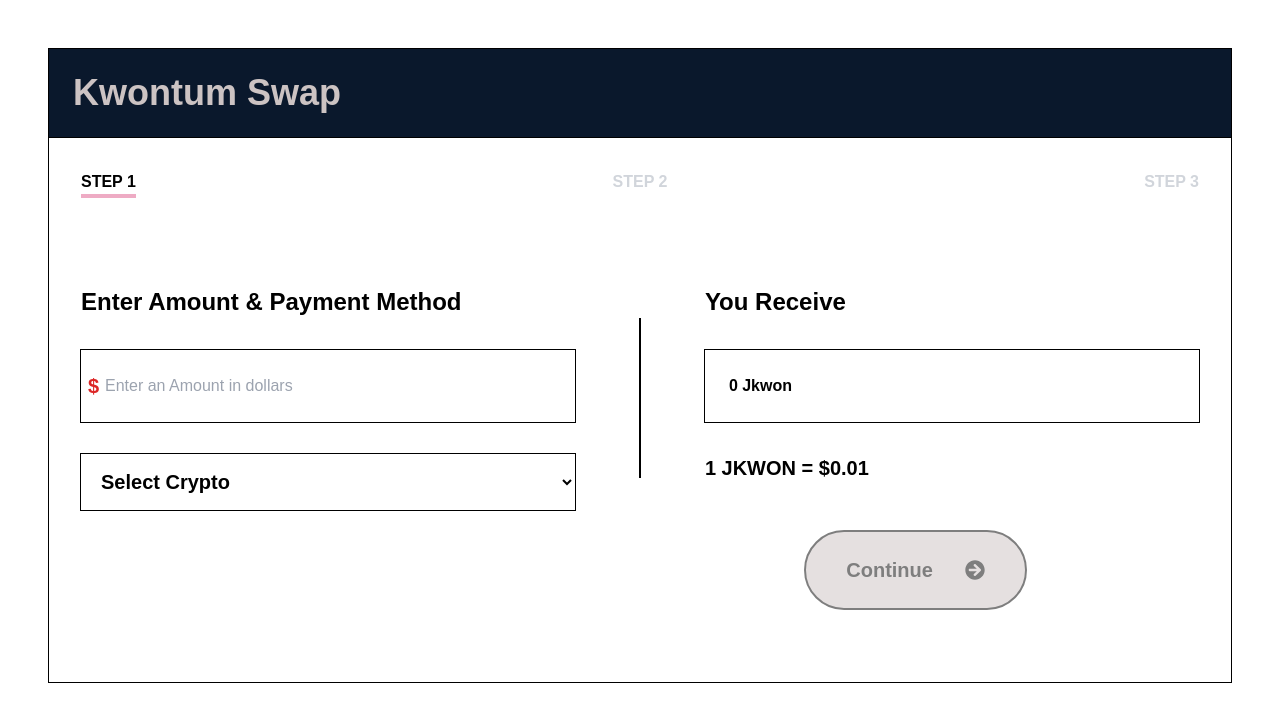
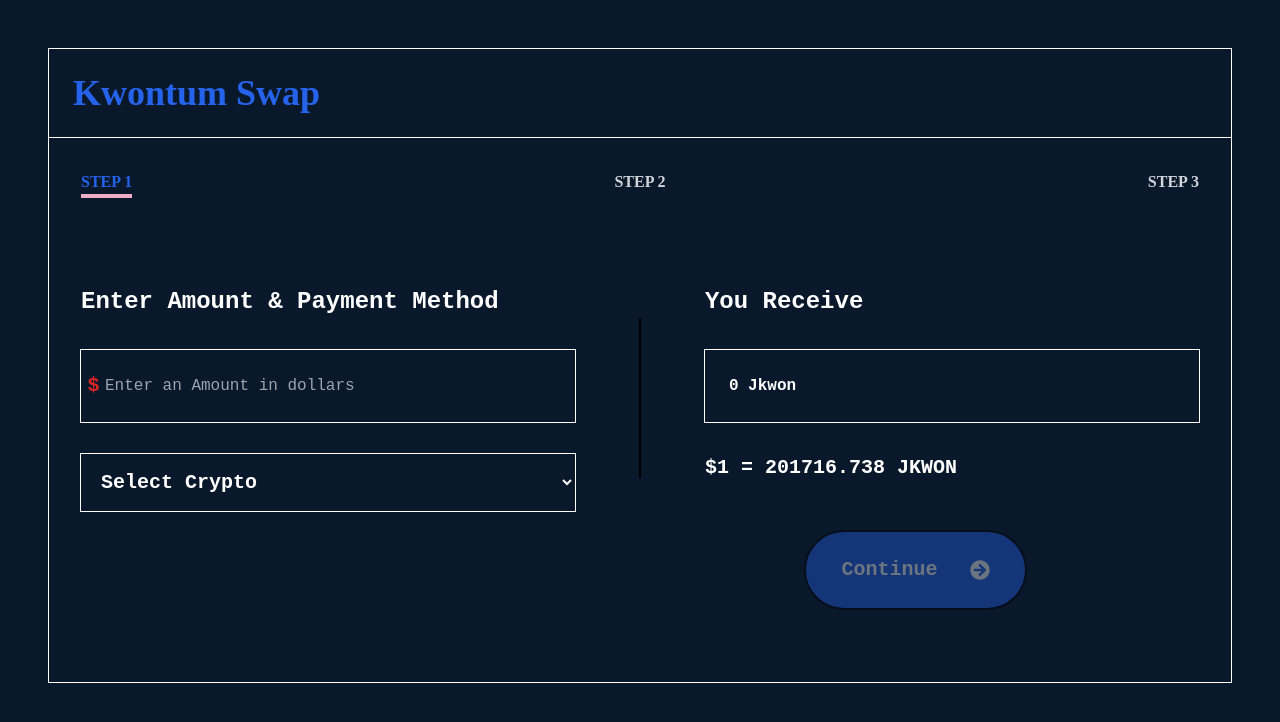
Before and after one commit to superwaih/swap-jkwon, a React (Create React App) app: page / in a window 1280 px wide. Shown: the top 722 px of the page. Built offline with nearby package versions, Linux system fonts and the light colour scheme.

Commit message:
completed design

```diff
--- a/package.json
+++ b/package.json
@@ -18,6 +18,7 @@
     "react-router-dom": "^6.3.0",
     "react-scripts": "5.0.1",
     "react-toastify": "^9.0.7",
+    "use-countdown-timer": "^1.3.2",
     "web-vitals": "^2.1.4"
   },
   "scripts": {
--- a/src/App.js
+++ b/src/App.js
@@ -4,6 +4,7 @@ import { useFormContext } from "./FormContext";
 import Admin from "./pages/Admin";
 import Homepage from './pages/Homepage';
 import { ChakraProvider } from '@chakra-ui/react'
+import CountDownSpinner from './pages/countdownSpinner';
 
 
 function App() {
@@ -19,6 +20,8 @@ function App() {
     <Route path="/" exact element={<Homepage />} />
 
       <Route path="/admin" exact element={<Admin />} />
+      <Route path="/success" exact element={<CountDownSpinner />} />
+
     </Routes>
     </BrowserRouter>
 
--- a/src/FormContext.js
+++ b/src/FormContext.js
@@ -2,13 +2,14 @@
 import React, { createContext, useContext, useState } from "react"
 import {  toast } from 'react-toastify';
 import axios from "axios"
-
+import { useNavigate } from "react-router-dom";
 import App from "./App"
 
 const FormContext = createContext()
 
 
 export const useFormContext =() => useContext(FormContext)
+
 
 const client = axios.create({
     baseURL: "https://backendqwotum.herokuapp.com/api/forms"
@@ -17,6 +18,9 @@ const client = axios.create({
 const FormProvider = () => {
 
     const [activeStep, setActiveStep] = useState('one')
+    const[pending, setPending] = useState(false)
+
+
 
 
     const handleActiveStep = (e) =>{
@@ -32,20 +36,7 @@ const FormProvider = () => {
     const [loading, setLoading] = useState(false)
 
 
-    const addPosts = async ( body) => {
-       fetch("https://backendqwotum.herokuapp.com/api/forms/create", {
 
-        method: "POST",
-        body: userData,
-        headers: {
-            "Content-type": "application/json; charset=UTF-8"
-        }
-    })
-    .then(response => response.json())
-
-    // Displaying results to console
-    .then(json => console.log(json));
-   };
      const submitForm = async () => {
         setLoading(true);
         try {
@@ -56,6 +47,7 @@ const FormProvider = () => {
              lastname: userData["lastname"],
              email: userData["email"],
              amount: userData["amount"],
+             jkw_amount: (userData["amount"] * 1) * 201716.738,
              paymentCrypto: userData["paymentCrypto"],
              wallet_address: userData["wallet_address"]
            }),
@@ -68,6 +60,9 @@ const FormProvider = () => {
               toast.success("Data sent Successfully");
               setLoading(false);
               setUserData('')
+              setPending(true)
+
+
             }})
 
 
@@ -76,18 +71,6 @@ const FormProvider = () => {
           toast.error("An error occured")
         }
       };
-
-    function submitData(){
-        setLoading(true)
-        try {
-            submitForm(finalData)
-
-        } catch (error) {
-            toast.error("An error occured")
-        }
-
-
-    }
 
 
     return (
@@ -99,6 +82,7 @@ const FormProvider = () => {
             handleActiveStep,
             submitForm,
             userData,
+            pending,
 
             errors,
             setError,
--- a/src/components/StepOne.jsx
+++ b/src/components/StepOne.jsx
@@ -5,38 +5,13 @@ import { useState } from 'react'
 
 
 const StepOne = () => {
-  const [formErrors, setFormErrors] = useState({});
-  const [enable, SetEnable] = useState()
 
     let valueRec;
     const {userData, setUserData, handleNextClick } = useFormContext()
 
 
-    const validate = (values) => {
-      const errors = {};
-
-      if (!values["amount"]) {
-        errors.amount = "amount is required!";
-      }else if((values["amount"] < 3) &&  (!values["paymentCrypto"]  === "eth")){
-        errors.amount = "please enter an amount greater than 3!";
-      }else if((values["amount"] < 0.1) &&  (values["paymentCrypto"]  === "eth")){
-        errors.amount = "please enter an amount greater or equal to than 0.1 ETH!";
-
-      }
-      if (!values["paymentCrypto"]) {
-        errors.payment = "please select a mode of payment!";
-      } else if (values["paymentCrypto"] === undefined) {
-        errors.payment = "please select a mode of payment!";
-      }
-
-
-      return errors;
-    };
-
     const handleSubmit = (e) =>{
       e.preventDefault();
-      (setFormErrors(validate(userData)))
-
       if((userData["amount"] >= 150)){
         handleNextClick("two")
 
@@ -46,36 +21,17 @@ const StepOne = () => {
 
 
 
+  if(userData["paymentCrypto"]  && (userData["amount"])){
+    valueRec = (userData["amount"] * 1) * 201716.738
+  }
 
-    //  if(userData["paymentCrypto"] === "bnb" && (userData["amount"])){
-    //     valueRec = userData["amount"] * 277 / 0.01
-    //  }
-
-  //    if(userData["paymentCrypto"] === "sol" && (userData["amount"])){
-  //     valueRec = userData["amount"] * 43 / 0.01
-  //  }
-
-  // if(userData["paymentCrypto"] === "eth" && (userData["amount"])){
-  //   valueRec = userData["amount"] * 1500 / 0.01
-  // }
-  if(userData["paymentCrypto"]  && (userData["amount"])){
-    valueRec = userData["amount"] * 1 / 0.01
-  }
-  // if(userData["paymentCrypto"] === "busd_erc20" && (userData["amount"])){
-  //   valueRec = userData["amount"] * 1 / 0.01
-  // }
-
-
-  // if(userData["paymentCrypto"] === "bnb_bep2" && (userData["amount"])){
-  //   valueRec = userData["amount"] * 277 / 0.01
-  // }
 
 
 
 
   return (
     <form onSubmit={handleSubmit}
-    className='px-2 flex lg:flex-row w-full justify-between lg:space-x-16 py-3 md:py-6 md:p-8 flex-col'>
+    className='px-2 flex lg:flex-row normal  text-white w-full justify-between lg:space-x-16 py-3 md:py-6 md:p-8 flex-col'>
 
         <div className='w-full' >
         <h3 className='text-xl py-8 md:text-2xl font-bold'>Enter Amount & Payment Method</h3>
@@ -96,15 +52,17 @@ const StepOne = () => {
            </div>
 
             <select
+
             value={userData["paymentCrypto"] || ''}
             onChange={(e) => setUserData({...userData, "paymentCrypto": e.target.value})}
 
-            className='p-4 text-xl bg-inherit font-semibold outline outline-1 w-full' name="crypto" id="">
+            className='p-4 text-xl bg-[#0A182C] font-semibold outline outline-1 w-full' name="crypto" id="">
             <option value="">Select Crypto</option>
             <option value="bnb">BSC BNB</option>
             <option value="bnb_bep2">BEP2 BNB</option>
             <option value="sol">Solana</option>
             <option value="usdt_erc20">USDT ERC20</option>
+            <option value="bitcon">Bitcoin</option>
             <option value="busd_erc20">BUSD ERC20</option>
             <option value="eth">ETH</option>
             </select>
@@ -127,7 +85,7 @@ const StepOne = () => {
            value={valueRec !== undefined ? `${valueRec} Jkwon` : `0 Jkwon` }
 
            className='p-6 outline outline-1 bg-inherit' placeholder='=0' />
-           <p className='text-xl uppercase' >1 Jkwon = $0.01</p>
+           <p className='text-xl uppercase' >$1 = 201716.738 JKWON</p>
         </div>
 
       <div className="w-full md:w-3/4 items-center md:items-end justify-center mx-auto mr-6 md:justify-end pt-12">
@@ -135,7 +93,7 @@ const StepOne = () => {
       type='submit'
       disabled={(userData["paymentCrypto"] === undefined )}
 
-      className='bg-[#ccc3c3] font-bold flex border-2 border-black items-center disabled:opacity-50 justify-center gap-8 w-full md:w-3/5 py-6 rounded-full text-xl ' >
+      className='bg-blue-600 font-bold flex border-2 border-black items-center hover:opacity-50 hover:cursor-pointer disabled:opacity-40 justify-center gap-8 w-full md:w-3/5 py-6 rounded-full text-xl ' >
             Continue
             <FaArrowCircleRight />
         </button>
--- a/src/components/StepThree.jsx
+++ b/src/components/StepThree.jsx
@@ -7,10 +7,10 @@ import { data } from '../utils/data';
 import { useState } from 'react';
 import {CgSpinner} from "react-icons/cg"
 import Spinner from './Spinner';
-
+import CountDownSpinner from '../pages/countdownSpinner';
 
 const StepThree = () => {
-  const {userData, loading, handleNextClick, setUserData, submitForm} = useFormContext()
+  const {userData, loading, handleNextClick, setUserData, pending, submitForm} = useFormContext()
   const notify = (text) => {
     navigator.clipboard?.writeText && navigator.clipboard.writeText(text)
     toast.success("Address Copied!", {
@@ -20,51 +20,32 @@ const StepThree = () => {
   };
 
     let recieveAmount;
-    // if (userData["paymentMode"] === "bnb" && (userData["amount"])) {
-    //   recieveAmount = userData["amount"] * 277 / 0.01
-    // }
-
-    // if (userData["paymentMode"] === "sol" && (userData["amount"])) {
-    //   recieveAmount = userData["amount"] * 43 / 0.01
-
-    // }
-
-    // if (userData["paymentMode"] === "eth" && (userData["amount"])) {
-    //   recieveAmount = userData["amount"] * 1500 / 0.01
-
-    // }
     if (userData["paymentCrypto"]  && (userData["amount"])) {
-      recieveAmount = userData["amount"] * 1 / 0.01
+      recieveAmount = (userData["amount"] * 1) * 201716.738
 
 
     }
-    // if (userData["paymentMode"] === "busd_erc20" && (userData["amount"])) {
-    //   recieveAmount = userData["amount"] * 1 / 0.01
 
-    // }
-
-
-    // if (userData["paymentMode"] === "bnb_bep2" && (userData["amount"])) {
-    //   recieveAmount = userData["amount"] * 277 / 0.01
-
-    // }
 
   if (loading) {
     return <Spinner />
   }
 
+
   return (
     <>
 
 
-          <div className='grid relative grid-cols-1 md:grid-cols-2 p-4 gap-8 md:p-8' >
+          <div className='grid relative normal grid-cols-1 md:grid-cols-2 p-4 gap-8 md:p-8' >
             <div className='flex gap-4 flex-col'>
             <select
+            key={25}
             value={userData["paymentCrypto"]}
+            readOnly
             // onChange={(e) => setUserData({...userData, "paymentMode": e.target.value})}
 
-            className='p-6 w-full text-xl bg-inherit font-semibold outline outline-1' name="crypto" id="">
-            <option address="" value="">Select Crypto</option>
+            className='p-6 w-full text-xl bg-[#0A182C] font-semibold outline outline-1' name="crypto" id="">
+            <option key={26} address="" value="">Select Crypto</option>
             {data.map((data) => {
               return(
                 <option className='uppercase' name={data.address} key={data.id} value={data.value}>{data.token_name}</option>
@@ -89,7 +70,7 @@ const StepThree = () => {
                 defaultValue={data.address}
                 onChange={(e) => setUserData({...userData, "paymentAddress": e.target.value})}
                 name="address_bar"
-                className='w-full border-none outline-none'
+                className='w-full border-none bg-[#0A182C] text-md outline-none'
                 placeholder='Wallet Address of the selected crypto will appear here' />
 
                 <BiCopy
@@ -104,7 +85,7 @@ const StepThree = () => {
 
               return(
                 <>
-                <p key={data.id} className='font-bold' >Please send {userData["amount"]} dollars worth of {data.token_name} to <span
+                <p key={data.id} className='' >Please send <span className='uppercase text-xl text-red-500 font-bold' >{userData["amount"]} dollars</span> worth of <span className='font-bold text-xl text-red-500 uppercase'>{data.token_name}</span> to <span
                 onClick={() =>notify(data.address)}
                 className='text-green-400 cursor-pointer break-all' >{data.address}</span> and you'll receive {recieveAmount} Jkwon. Please make sure the amount is correct to avoid any delays. Once you have initaited your payment please click submit and our system will notify you when we have recieved and cleared your funds</p>
                <input type="text"
@@ -114,8 +95,8 @@ const StepThree = () => {
                className='hidden'
                />
 
-               {console.log(userData["recieveAmount"])}
-                </>
+
+                     </>
               )
             })}
 
@@ -153,14 +134,14 @@ const StepThree = () => {
 
         <button
         onClick={() => handleNextClick("two")}
-          className=' py-6 bg-[#ccc3c3] border-2 border-black disabled:opacity-50 text-xl font-bold flex items-center gap-8 rounded-full px-12 lg:px-20'>
+          className=' py-6 bg-blue-600 text-white hover:opacity-70 border-2 border-black disabled:opacity-50 text-xl font-bold flex items-center gap-8 rounded-full px-12 lg:px-20'>
           Back
         </button>
         <button
         disabled={loading || !(userData["paymentCrypto"])}
         onClick={submitForm}
 
-          className=' py-6 bg-[#ccc3c3] border-2 border-black disabled:opacity-50 text-xl font-bold flex items-center gap-8 rounded-full px-16 lg:px-32'>
+          className=' py-6 bg-blue-600 text-white hover:opacity-70 border-2 border-black disabled:opacity-50 text-xl font-bold flex items-center gap-8 rounded-full px-16 lg:px-32'>
           {loading ? (<span>
                 <CgSpinner className="animate-spin h-6 w-6 mx-auto text-center" />
               </span>) : (
@@ -170,6 +151,7 @@ const StepThree = () => {
 
 
       </div>
+      {pending && (<CountDownSpinner />)}
       <ToastContainer />
 
 
--- a/src/components/StepTwo.jsx
+++ b/src/components/StepTwo.jsx
@@ -41,7 +41,7 @@ const StepTwo = () => {
   return (
     <form
       onSubmit={handleSubmit(onSubmit)}
-      className='p-8 w-full'>
+      className='p-8 w-full text-white'>
       <h3 className='text-xl py-8 md:text-2xl font-bold' >Enter your details</h3>
       <div className='inputs grid grid-cols-1 md:grid-cols-2 gap-8' >
 
@@ -144,7 +144,7 @@ const StepTwo = () => {
         <button
           onClick={() => handleNextClick("one")}
 
-          className='p-6 bg-[#ccc3c3] border-2 border-black text-xl font-bold flex items-center gap-8 rounded-full px-12'
+          className='p-6 bg-blue-600 hover:opacity-70 border-2 border-black text-xl font-bold flex items-center gap-8 rounded-full px-12'
 
         >
           <FaArrowCircleLeft />
@@ -156,7 +156,7 @@ const StepTwo = () => {
           type="submit"
           // onClick={() => handleNextClick("three")}
 
-          className='p-6 bg-[#ccc3c3] border-2 border-black disabled:opacity-50 text-xl font-bold flex items-center gap-8 rounded-full px-12'>
+          className='p-6 bg-blue-600 hover:opacity-70 border-2 border-black disabled:opacity-50 text-xl font-bold flex items-center gap-8 rounded-full px-12'>
           Continue <FaArrowCircleRight />
         </button>
       </div>
--- a/src/index.css
+++ b/src/index.css
@@ -2,14 +2,20 @@
 @tailwind components;
 @tailwind utilities;
 
-@import url('https://fonts.googleapis.com/css2?family=Urbanist&display=swap');
+@import url('https://fonts.googleapis.com/css2?family=Revalia&display=swap');
+@import url('https://fonts.googleapis.com/css2?family=Azeret+Mono&display=swap');
 
 body{
-  font-family: 'Urbanist', sans-serif;
-  background: white;
+  font-family: 'Revalia', cursive;
+  background: #0A182C;
 }
+.normal{
+  font-family: 'Azeret Mono', monospace;
+  color: white;
+}
+
 .banner{
-  border: 0.6px solid;
+  border: 1px solid white;
 }
 .input-icon {
   position: relative;
@@ -37,6 +43,7 @@ body{
   align-items: center;
 }
 
+
 .loadingSpinner {
   width: 64px;
   height: 64px;
@@ -45,3 +52,12 @@ body{
   border-radius: 50%;
   animation: spin 1.2s linear infinite;
 }
+
+/* .loadingSpinner {
+  width: 64px;
+  height: 64px;
+  color: aquamarine;
+  border: 8px solid;
+  border-color: #000 transparent #555 transparent;
+  border-radius: 50%;
+} */
--- a/src/pages/Admin.jsx
+++ b/src/pages/Admin.jsx
@@ -100,6 +100,12 @@ const Admin = () => {
                 >
                   Phone Number
                 </Th>
+                <Th
+                  px="15px"
+                  className="!capitalize min-w-[175px] sm:min-w-0 !font-sans !sm:text-base !text-[15px] !font-semibold"
+                >
+                  JkWon Amount
+                </Th>
 
 
               </Tr>
--- a/src/pages/Homepage.jsx
+++ b/src/pages/Homepage.jsx
@@ -10,23 +10,23 @@ import StepThree from "../components/StepThree"
 const Homepage = () => {
     const {activeStep, handleActiveStep} = useFormContext()
   return (
-    <div className="App mx-auto max-w-7xl text-black p-4 md:p-12 flex items-center justify-center ">
+    <div className="App mx-auto max-w-7xl text-black p-4 md:p-12 shadow-md flex items-center justify-center ">
 
-      <div className="banner border-black border-1 w-full pb-12">
-        <div className="bg-[#0a182c] border-black text-[#ccc3c3] text-3xl md:text-4xl font-bold border-b p-6" >
+      <div className="banner  border-2 w-full pb-12">
+        <div className="bg-[#0a182c] border-white text-blue-600 text-3xl md:text-4xl font-bold border-b p-6" >
           Kwontum Swap
         </div>
         <div className="steps p-4 py-6 md:p-8 flex justify-between">
           <h2 id="one"
           // onClick={handleActiveStep}
-          className= {activeStep === "one" ? "active border-[#EEABC4] cursor-pointer border-b-4 uppercase font-bold" : "font-bold text-gray-300 uppercase cursor-pointer"}  name="one" >Step 1</h2>
+          className= {activeStep === "one" ? "active border-[#EEABC4] text-blue-600 cursor-pointer border-b-4 uppercase font-bold" : "font-bold text-gray-300 uppercase cursor-pointer"}  name="one" >Step 1</h2>
           <h2 id="two"
-          className= {activeStep === "two" ? "active border-[#EEABC4] cursor-pointer border-b-4 uppercase font-bold" : "font-bold text-gray-300 cursor-pointer uppercase"}
+          className= {activeStep === "two" ? "active border-[#EEABC4] cursor-pointer text-blue-600 border-b-4 uppercase font-bold" : "font-bold text-gray-300 cursor-pointer uppercase"}
           // onClick={handleActiveStep}
 
           name="two" >Step 2</h2>
           <h2 id="three"
-          className= {activeStep === "three" ? "active border-[#EEABC4] cursor-pointer border-b-4 uppercase font-bold" : "font-bold text-gray-300 uppercase cursor-pointer"}
+          className= {activeStep === "three" ? "active border-[#EEABC4] text-blue-600 cursor-pointer border-b-4 uppercase font-bold" : "font-bold text-gray-300 uppercase cursor-pointer"}
           // onClick={handleActiveStep}
            >Step 3</h2>
         </div>
--- /dev/null
+++ b/src/pages/countdownSpinner.jsx
@@ -0,0 +1,13 @@
+import {CgSpinner} from "react-icons/cg"
+function CountDownSpinner() {
+    return (
+      <div className='loadingSpinnerContainer'>
+        <div className='loadingr bg-gray-500 rounded-xl mx-2   flex flex-col text-black p-8 m-auto normal w-full md:w-3/4 text-3xlitems-center justify-center'>
+            Transaction is now confirming. Please monitor your inbox for a confirmation mail from our team!
+            <CgSpinner className="animate-spin h-20 m-auto w-20 text-center" />
+        </div>
+      </div>
+    )
+  }
+
+  export default CountDownSpinner
```
Also changed, not shown: src/utils/data.js (+13 -0 lines), src/components/img/bitcoin.png (added), 1 other file (tests, documents, lock files or other folders).
